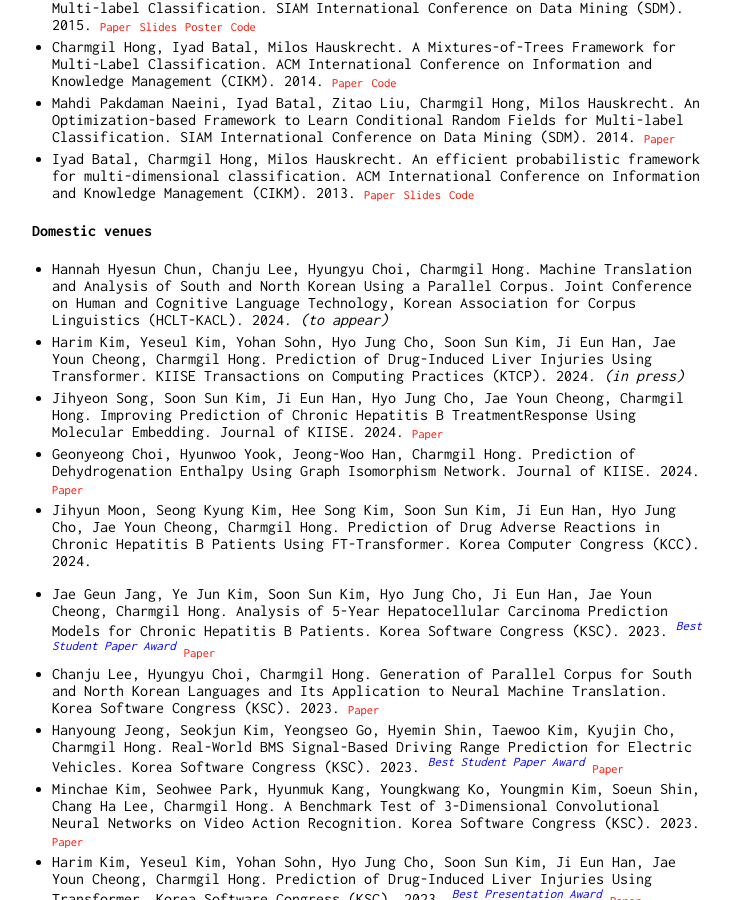
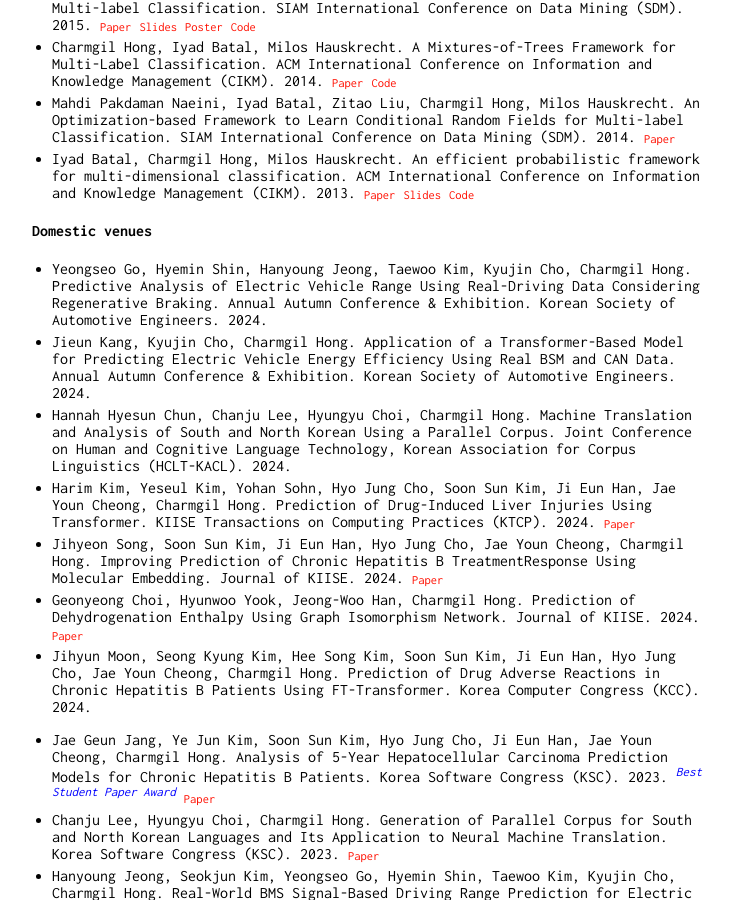
Before and after one commit to charmgil/charmgil.github.io, a Jekyll site: the page built from index.md, in a window 1280 px wide and 900 px high, scrolled down 1759 px. Shown: the whole window, without its empty margins (258-992 px from the left). Built offline with Jekyll 4.4.1, drawn with Linux system fonts in a browser that asks for light colours.

Commit message:
modified:   index.md

```diff
--- a/index.md
+++ b/index.md
@@ -60,8 +60,10 @@ I am also interested in: (4) AI/ICT for Korean unification and the development o
 
 
 #### Domestic venues
-* Hannah Hyesun Chun, Chanju Lee, Hyungyu Choi, Charmgil Hong. Machine Translation and Analysis of South and North Korean Using a Parallel Corpus. Joint Conference on Human and Cognitive Language Technology, Korean Association for Corpus Linguistics (HCLT-KACL). 2024. *(to appear)*
-* Harim Kim, Yeseul Kim, Yohan Sohn, Hyo Jung Cho, Soon Sun Kim, Ji Eun Han, Jae Youn Cheong, Charmgil Hong. Prediction of Drug-Induced Liver Injuries Using Transformer. KIISE Transactions on Computing Practices (KTCP). 2024. *(in press)*
+* Yeongseo Go, Hyemin Shin, Hanyoung Jeong, Taewoo Kim, Kyujin Cho, Charmgil Hong. Predictive Analysis of Electric Vehicle Range Using Real-Driving Data Considering Regenerative Braking. Annual Autumn Conference & Exhibition. Korean Society of Automotive Engineers. 2024.
+* Jieun Kang, Kyujin Cho, Charmgil Hong. Application of a Transformer-Based Model for Predicting Electric Vehicle Energy Efficiency Using Real BSM and CAN Data. Annual Autumn Conference & Exhibition. Korean Society of Automotive Engineers. 2024.
+* Hannah Hyesun Chun, Chanju Lee, Hyungyu Choi, Charmgil Hong. Machine Translation and Analysis of South and North Korean Using a Parallel Corpus. Joint Conference on Human and Cognitive Language Technology, Korean Association for Corpus Linguistics (HCLT-KACL). 2024.
+* Harim Kim, Yeseul Kim, Yohan Sohn, Hyo Jung Cho, Soon Sun Kim, Ji Eun Han, Jae Youn Cheong, Charmgil Hong. Prediction of Drug-Induced Liver Injuries Using Transformer. KIISE Transactions on Computing Practices (KTCP). 2024. <span class="res">[Paper](https://www.kiise.or.kr/e_journal/2024/10/KTCP/03.pdf){:target="_blank"}</span>
 * Jihyeon Song, Soon Sun Kim, Ji Eun Han, Hyo Jung Cho, Jae Youn Cheong, Charmgil Hong. Improving Prediction of Chronic Hepatitis B TreatmentResponse Using Molecular Embedding. Journal of KIISE. 2024. <span class="res">[Paper](https://www.kiise.or.kr/e_journal/2024/7/JOK/06.pdf){:target="_blank"}</span>
 * Geonyeong Choi, Hyunwoo Yook, Jeong-Woo Han, Charmgil Hong. Prediction of Dehydrogenation Enthalpy Using Graph Isomorphism Network. Journal of KIISE. 2024. <span class="res">[Paper](https://www.kiise.or.kr/e_journal/2024/5/JOK/03.pdf){:target="_blank"}</span>
 * Jihyun Moon, Seong Kyung Kim, Hee Song Kim, Soon Sun Kim, Ji Eun Han, Hyo Jung Cho, Jae Youn Cheong, Charmgil Hong. Prediction of Drug Adverse Reactions in Chronic Hepatitis B Patients Using FT-Transformer. Korea Computer Congress (KCC). 2024. <!--<span class="res">[Paper](https://www.dbpia.co.kr/journal/articleDetail?nodeId=NODE11851190){:target="_blank"}</span>-->
```
